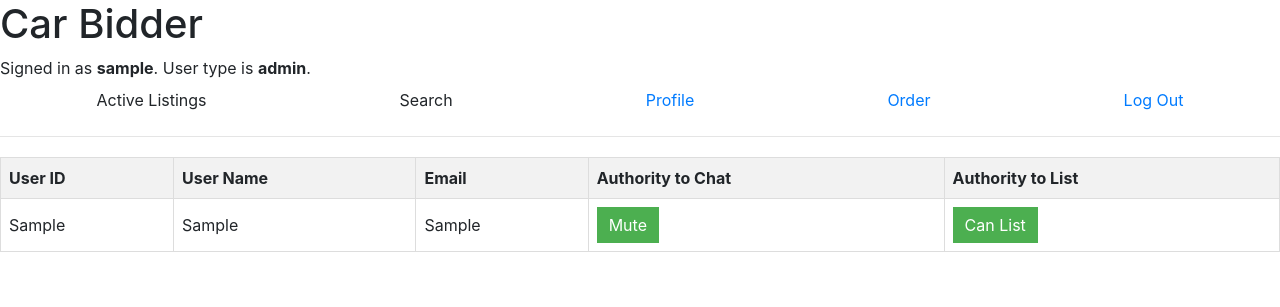
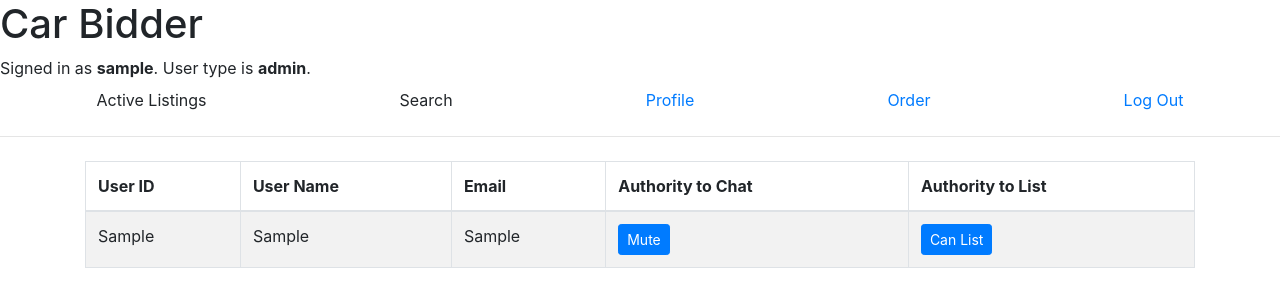
Before and after one commit to laurahuang106/CarBidder-Bidding-Platform, a Django app: template templates/users.html in a window 1280 px wide. Shown: the top 307 px of the page. Run offline with Django 4.2, Linux system fonts and the light colour scheme; the template is opened without the code that fills it: most values are stand-ins (such as "Sample title", 1, 10 or a date in 2020); data that the repository does not hold is empty; some libraries are stand-ins or nearby versions.

Commit message:
modify user page style

```diff
--- a/templates/users.html
+++ b/templates/users.html
@@ -1,49 +1,7 @@
 {% extends "home.html" %}
 {% block body %}
-<style>
-    /* Apply some basic styles to the table */
-    table {
-        width: 100%;
-        border-collapse: collapse;
-        margin: 20px 0;
-    }
-
-    /* Style the table header */
-    table th {
-        background-color: #f2f2f2;
-        border: 1px solid #dddddd;
-        text-align: left;
-        padding: 8px;
-    }
-
-    /* Style table rows alternately for better readability */
-    table tr:nth-child(even) {
-        background-color: #f2f2f2;
-    }
-
-    /* Style table data cells */
-    table td {
-        border: 1px solid #dddddd;
-        text-align: left;
-        padding: 8px;
-    }
-
-    /* Style the "Resolve" button */
-    table button[type="submit"] {
-        background-color: #4CAF50;
-        color: white;
-        border: none;
-        padding: 6px 12px;
-        cursor: pointer;
-    }
-
-    /* Adjust button appearance on hover */
-    table button[type="submit"]:hover {
-        background-color: #45a049;
-    }
-</style>
-
-<table>
+<div class="container mt-4">
+    <table class="table table-striped table-bordered">
         <thead>
             <tr>
                 <th>User ID</th>
@@ -65,9 +23,9 @@
                             {% csrf_token %}
                             <input type="hidden" name="user_id_to_toggle_mute" value="{{ user.0 }}">
                             {% if user.9 == 0 %}
-                        <button type="submit" style="background-color: grey; color: white;">Unmute</button>
+                            <button type="submit" class="btn btn-secondary btn-sm">Unmute</button>
                             {% else %}
-                        <button type="submit">Mute</button>
+                            <button type="submit" class="btn btn-primary btn-sm">Mute</button>
                             {% endif %}
                         </form>
                     </td>
@@ -76,9 +34,9 @@
                             {% csrf_token %}
                             <input type="hidden" name="user_id_to_toggle_list" value="{{ user.0 }}">
                             {% if user.10 == 0 %}
-                        <button type="submit" style="background-color: grey; color: white;">Not List</button>
+                            <button type="submit" class="btn btn-secondary btn-sm">Not List</button>
                             {% else %}
-                        <button type="submit">Can List</button>
+                            <button type="submit" class="btn btn-primary btn-sm">Can List</button>
                             {% endif %}
                         </form>
                     </td>
@@ -87,4 +45,5 @@
             {% endfor %}
         </tbody>
     </table>
+</div>
 {% endblock %}
```
Lines whose indentation alone changed are shown as unchanged.
